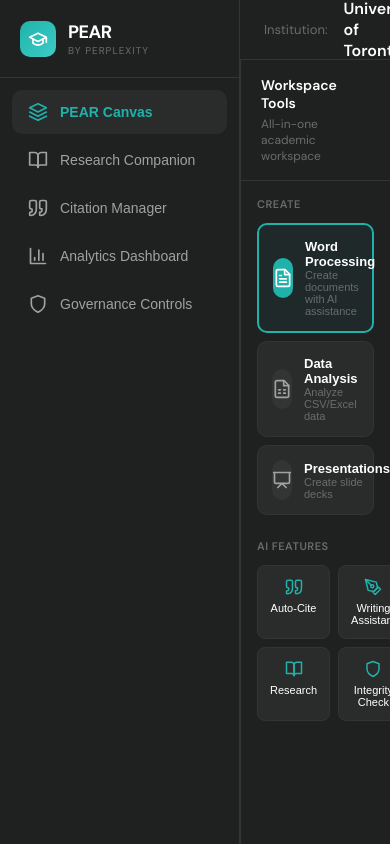
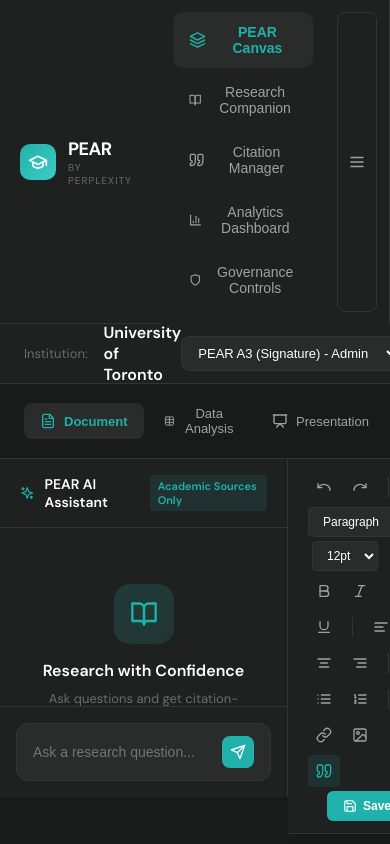
Before and after one commit to glenphillips26/pear-app, a React (Vite) app: page / in a window 390 px wide. Shown: the top 844 px of the page. Built offline with nearby package versions, Linux system fonts and the light colour scheme.

Commit message:
Improve mobile responsiveness and layout

```diff
--- a/src/App.jsx
+++ b/src/App.jsx
@@ -27,7 +27,9 @@
   const [userTier, setUserTier] = useState('A3'); // A1, A2, A3
 
   return (
-    <div style={{
+    <div
+      className="app-root"
+      style={{
       minHeight: '100vh',
       backgroundColor: colors.bgPrimary,
       color: colors.textPrimary,
@@ -71,7 +73,9 @@
   const accessibleTiers = tierAccess[userTier] || ['A1'];
 
   return (
-    <div style={{
+    <div
+      className="app-sidebar"
+      style={{
       width: collapsed ? '70px' : '240px',
       backgroundColor: colors.bgSecondary,
       borderRight: `1px solid ${colors.border}`,
@@ -277,7 +281,7 @@
   };
 
   return (
-    <div style={{ flex: 1, display: 'flex', overflow: 'hidden' }}>
+    <div className="canvas-layout" style={{ flex: 1, display: 'flex', overflow: 'hidden' }}>
       {/* Main Canvas Area */}
       <div style={{ flex: 1, display: 'flex', flexDirection: 'column', overflow: 'hidden' }}>
         {/* Tab Bar */}
@@ -333,7 +337,9 @@
         {/* Canvas Content */}
         <div style={{ flex: 1, display: 'flex', overflow: 'hidden' }}>
           {/* AI Chat Panel */}
-          <div style={{
+          <div
+            className="chat-panel"
+            style={{
             width: '400px',
             borderRight: `1px solid ${colors.border}`,
             display: 'flex',
@@ -486,7 +492,9 @@
           </div>
 
           {/* Document/Workspace Area */}
-          <div style={{ flex: 1, display: 'flex', flexDirection: 'column', backgroundColor: colors.bgPrimary }}>
+          <div
+            className="workspace-panel"
+            style={{ flex: 1, display: 'flex', flexDirection: 'column', backgroundColor: colors.bgPrimary }}>
             {activeTab === 'document' && <DocumentEditor />}
             {activeTab === 'spreadsheet' && <SpreadsheetEditor />}
             {activeTab === 'presentation' && <PresentationEditor />}
@@ -516,7 +524,9 @@
   ];
 
   return (
-    <div style={{
+    <div
+      className="canvas-toolbar"
+      style={{
       width: '280px',
       backgroundColor: colors.bgSecondary,
       borderLeft: `1px solid ${colors.border}`,
@@ -721,14 +731,18 @@
       </div>
 
       {/* Document Area */}
-      <div style={{
+      <div
+        className="doc-wrapper"
+        style={{
         flex: 1,
         padding: '40px',
         overflowY: 'auto',
         display: 'flex',
         justifyContent: 'center',
       }}>
-        <div style={{
+        <div
+          className="doc-page"
+          style={{
           width: '100%',
           maxWidth: '816px',
           minHeight: '1056px',
--- a/src/main.jsx
+++ b/src/main.jsx
@@ -1,6 +1,7 @@
 import React from 'react'
 import ReactDOM from 'react-dom/client'
 import App from './App.jsx'
+import './responsive.css';
 
 ReactDOM.createRoot(document.getElementById('root')).render(
   <React.StrictMode>
--- /dev/null
+++ b/src/responsive.css
@@ -0,0 +1,45 @@
+/* ========= GLOBAL LAYOUT ========= */
+
+@media (max-width: 768px) {
+  /* App root: stack vertically instead of left/right */
+  .app-root {
+    flex-direction: column !important;
+  }
+
+  /* Sidebar: make it full-width on top */
+  .app-sidebar {
+    width: 100% !important;
+    flex-direction: row !important;
+    height: auto !important;
+  }
+
+  /* Hide the right-side toolbar on small screens */
+  .canvas-toolbar {
+    display: none !important;
+  }
+
+  /* Main canvas: stack chat above workspace */
+  .canvas-layout {
+    flex-direction: column !important;
+  }
+
+  .chat-panel {
+    width: 100% !important;
+    max-height: 40vh;
+  }
+
+  .workspace-panel {
+    width: 100% !important;
+  }
+
+  /* Document page: reduce padding / width on phones */
+  .doc-wrapper {
+    padding: 16px !important;
+  }
+
+  .doc-page {
+    max-width: 100% !important;
+    padding: 24px !important;
+    min-height: auto !important;
+  }
+}
```
